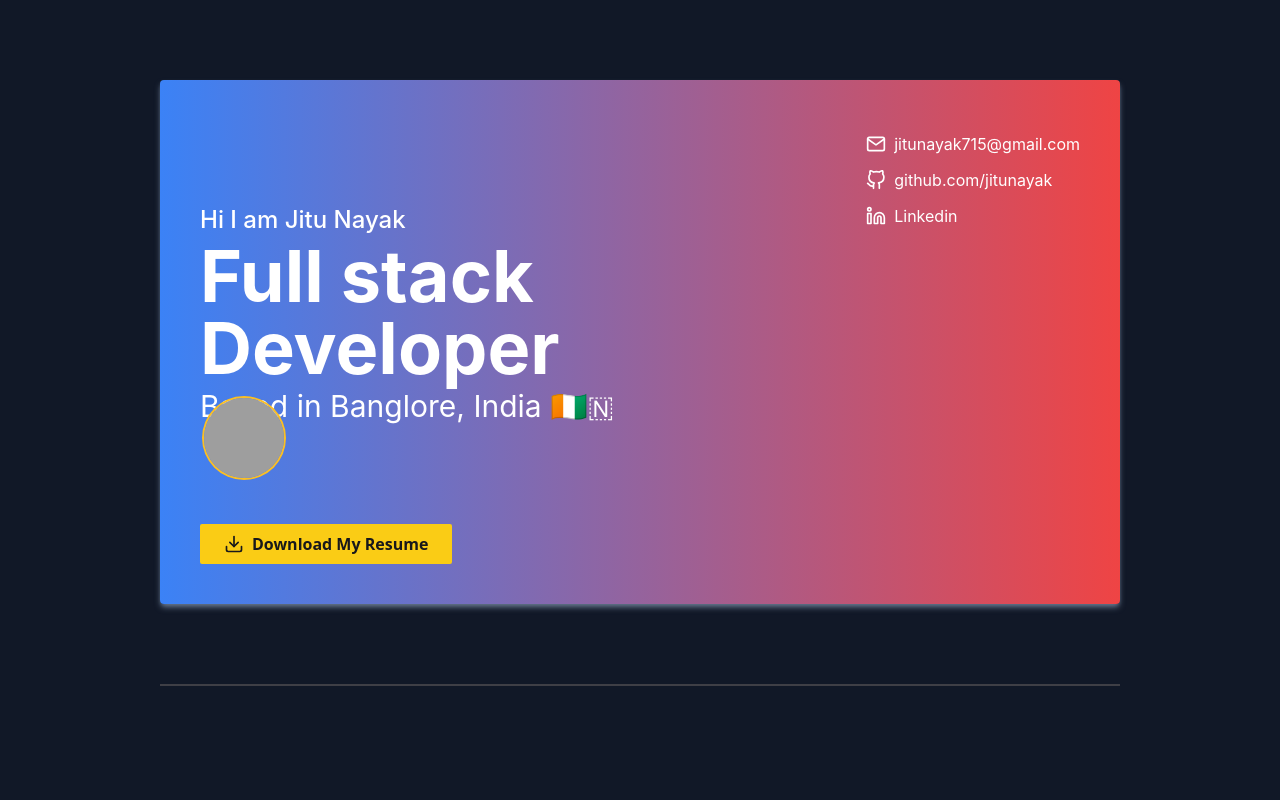
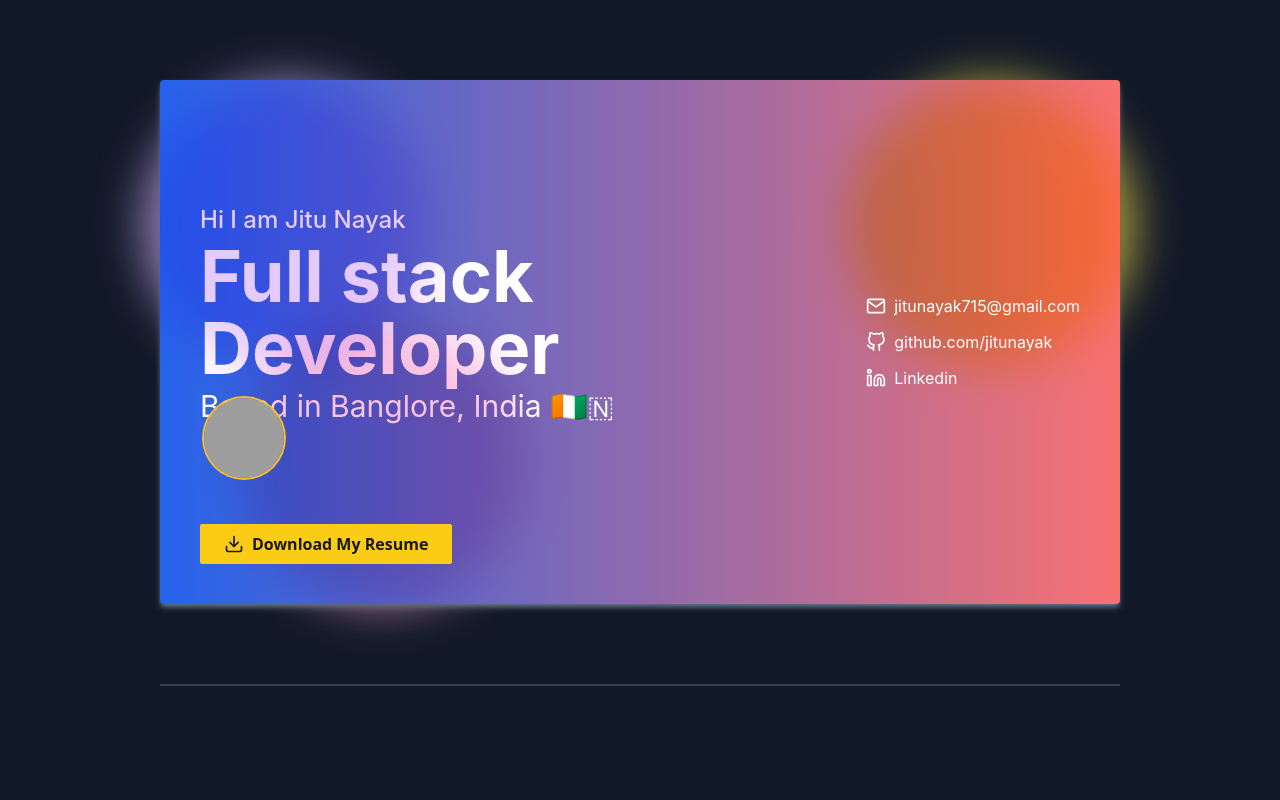
Before and after one commit to jitunayak/portfolio, a Next.js app: page / in a window 1280 px wide. Shown: the top 800 px of the page. Built offline with nearby package versions, Linux system fonts and the light colour scheme; grey boxes are pictures that could not be loaded.

Commit message:
added animated gradient to title card

```diff
--- a/components/Title.tsx
+++ b/components/Title.tsx
@@ -29,7 +29,11 @@ export default function Title() {
     <>
       {/* <Image src={techstack_banner} className=" bg-yellow-400" alt="banner" /> */}
 
-      <div className="mt-20 flex scale-100 flex-row justify-between rounded bg-gradient-to-r from-blue-500 to-red-500 px-10 py-10 shadow-md shadow-slate-500 transition duration-1000 hover:scale-105 hover:shadow-lg hover:shadow-slate-300">
+      <div className="mt-20 flex scale-100 flex-row items-center justify-between rounded bg-gradient-to-r from-blue-600 to-red-400 px-10 py-10 shadow-md shadow-slate-500 transition duration-1000  hover:shadow-lg hover:shadow-slate-300">
+        <div className="absolute top-0 -left-4 h-72 w-72 animate-blob rounded-full bg-purple-300 opacity-70 mix-blend-multiply blur-xl filter"></div>
+        <div className="animation-delay-2000 absolute top-0 -right-4 h-72 w-72 animate-blob rounded-full bg-yellow-300 opacity-70 mix-blend-multiply blur-xl filter"></div>
+        <div className="animation-delay-4000 absolute -bottom-0 left-20 h-72 w-72 animate-blob rounded-full bg-pink-300 opacity-70 mix-blend-multiply blur-xl filter"></div>
+
         <div className="flex flex-col justify-center">
           <div className="absolute mt-48 ml-1 h-20 w-20 rounded-full ring-2 ring-amber-400">
             <Image
@@ -82,13 +86,13 @@ export default function Title() {
         <span className="text-6xl">Er.Jitu Nayak</span>
         <span className="py-4 text-base">based in Banglore, INDIA</span> */}
           <button
-            className="mt-4 flex w-fit flex-row items-center  justify-center rounded-sm bg-yellow-400 py-2 px-6  font-sans font-semibold text-zinc-900 hover:bg-white"
+            className=" z-10 mt-4 flex w-fit flex-row items-center  justify-center rounded-sm bg-yellow-400 py-2 px-6  font-sans font-semibold text-zinc-900 hover:bg-white"
             onClick={() => alert("Not yet added")}
           >
             <FiDownload className="mr-2 h-5 w-5" /> Download My Resume
           </button>
         </div>
-        <div className="space-y-2">
+        <div className="z-10 space-y-2">
           <a
             href="https://mail.google.com/mail/u/0/?view=cm&fs=1&to=jitunayak715@gmail.com&tf=1"
             target="_blank"
--- a/tailwind.config.js
+++ b/tailwind.config.js
@@ -7,6 +7,9 @@ module.exports = {
         extend: {
             animation: {
                 'spin-slow': 'spin 3s linear infinite',
+                'blob': "blob 7s infinite",
+            }, keyframes: {
+                blob: { "0%": { transform: "translate(0px, 0px) scale(1)", }, "33%": { transform: "translate(30px, -50px) scale(1.1)", }, "66%": { transform: "translate(-20px, 20px) scale(0.9)", }, "100%": { transform: "tranlate(0px, 0px) scale(1)", }, }
             }
         },
     },
```
